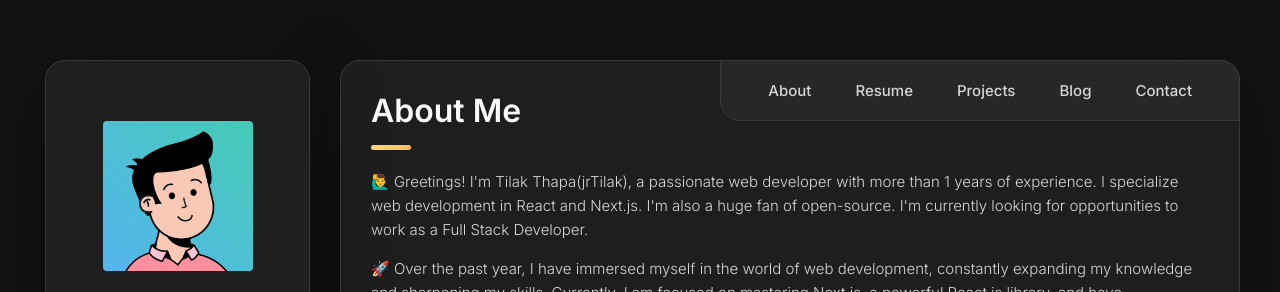
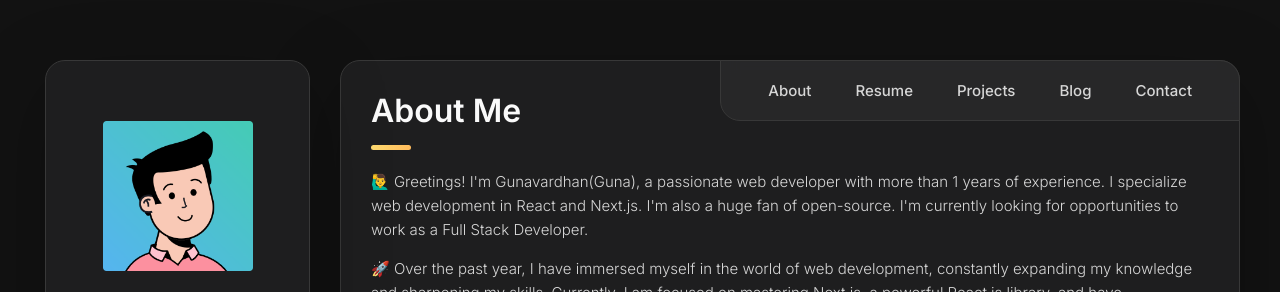
Before and after one commit to guna-1610/portfolio, a Next.js app: page / in a window 1280 px wide. Shown: the top 292 px of the page. Built offline with nearby package versions, Linux system fonts and the light colour scheme.

Commit message:
Update page.tsx

```diff
--- a/src/app/(pages)/(home)/page.tsx
+++ b/src/app/(pages)/(home)/page.tsx
@@ -101,7 +101,7 @@ export default function Home() {
 
       <section className="about-text">
         <p>
-          🙋‍♂️ Greetings! I&apos;m Tilak Thapa(jrTilak), a passionate web
+          🙋‍♂️ Greetings! I&apos;m Gunavardhan(Guna), a passionate web
           developer with more than 1 years of experience. I specialize web
           development in React and Next.js. I&apos;m also a huge fan of
           open-source. I&apos;m currently looking for opportunities to work as a
```
